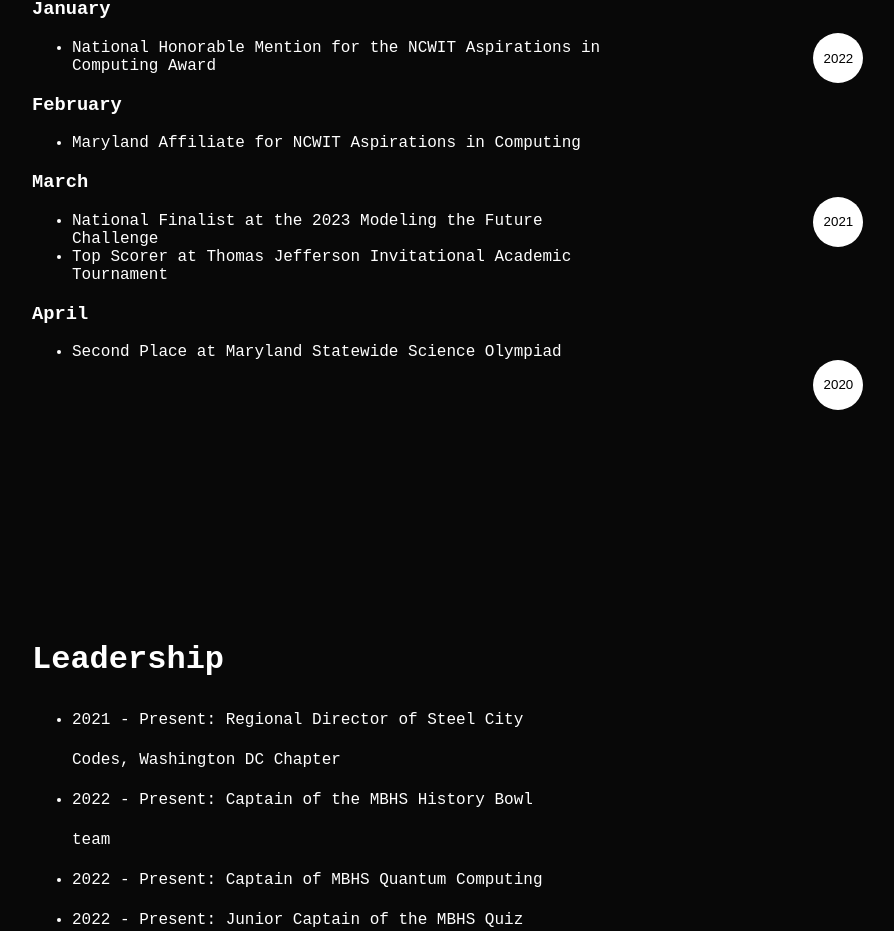
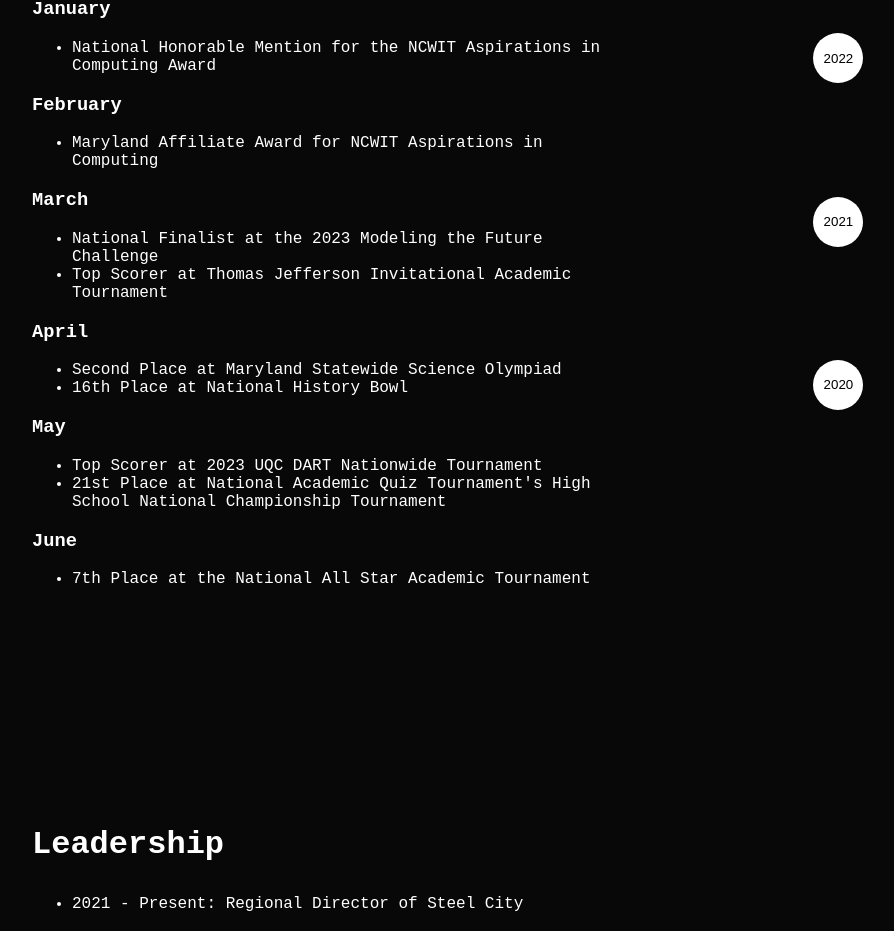
Before and after one commit to cemeterysummoning/website, a Next.js app: page /about in a window 1280 px wide. Shown: the part 1550-2481 px from the top of the page, without its empty margins (96-990 px from the left). Built offline with nearby package versions, Linux system fonts and the light colour scheme.

Commit message:
added timeline data

```diff
--- a/components/TimelineData.js
+++ b/components/TimelineData.js
@@ -12,7 +12,7 @@
             {
                 month: 'February',
                 text: [
-                    'Maryland Affiliate for NCWIT Aspirations in Computing'
+                    'Maryland Affiliate Award for NCWIT Aspirations in Computing'
                 ]
             },
             {
@@ -25,7 +25,21 @@
             {
                 month: 'April',
                 text: [
-                    'Second Place at Maryland Statewide Science Olympiad'
+                    'Second Place at Maryland Statewide Science Olympiad',
+                    '16th Place at National History Bowl'
+                ]
+            },
+            {
+                month: 'May',
+                text: [
+                    'Top Scorer at 2023 UQC DART Nationwide Tournament',
+                    '21st Place at National Academic Quiz Tournament\'s High School National Championship Tournament'
+                ]
+            },
+            {
+                month: 'June',
+                text: [
+                    '7th Place at the National All Star Academic Tournament'
                 ]
             }
         ]
```
